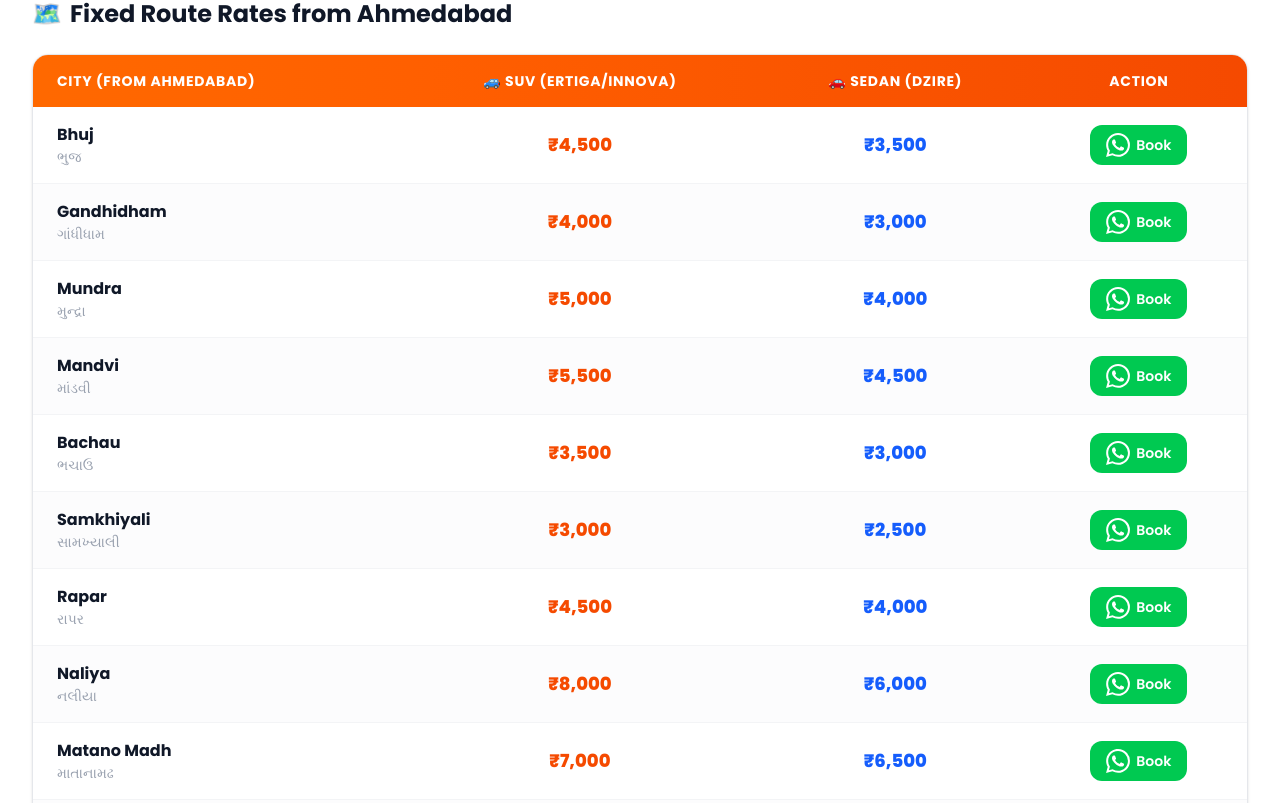
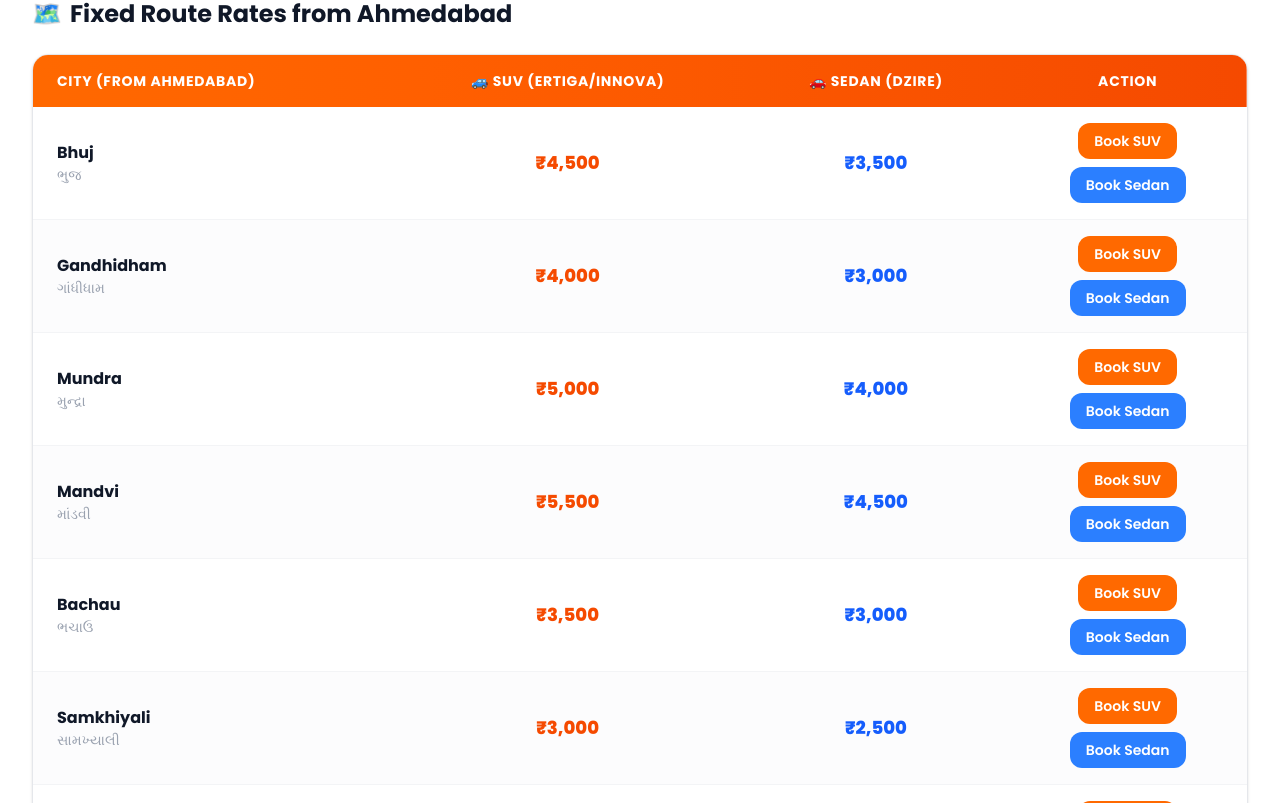
Before and after one commit to sahilvaniya/Travel-web-app, a React (Vite) app: page / in a window 1280 px wide. Shown: the part 3057-3860 px from the top of the page. Built offline with nearby package versions, Linux system fonts and the light colour scheme.

Commit message:
fixed route updated

```diff
--- a/src/components/Rates.tsx
+++ b/src/components/Rates.tsx
@@ -16,55 +16,37 @@ const suvRates = [
   { city: "White Rann", gujarati: "વ્હાઇટરણ", suv: "₹7,500", sedan: "₹6,500", },
 ];
 
-// const perKmRates = [
-//   { vehicle: "Sedan", model: "Dzire/Etios", rate: "₹12", icon: "🚗", color: "bg-blue-500" },
-//   { vehicle: "Ertiga (SUV)", model: "Maruti Ertiga", rate: "₹14", icon: "🚙", color: "bg-orange-500" },
-//   { vehicle: "Innova", model: "Toyota Innova", rate: "₹17", icon: "🚐", color: "bg-purple-500" },
-//   { vehicle: "Innova Crysta", model: "Premium SUV", rate: "₹20", icon: "👑", color: "bg-yellow-500" },
-//   { vehicle: "Tempo Traveller", model: "Force Traveller", rate: "₹35", icon: "🚌", color: "bg-green-500" },
-// ];
+export default function Rates({ openWhatsApp }: RatesProps) {
 
-export default function Rates({ openWhatsApp }: RatesProps) {
+
+  const handleBook = (
+  row: (typeof suvRates)[number],
+  vehicleType: "SUV" | "Sedan"
+) => {
+  const rate = vehicleType === "SUV" ? row.suv : row.sedan;
+  const model =
+    vehicleType === "SUV" ? "Ertiga / Innova" : "Dzire / Etios";
+
+  openWhatsApp(
+    `Hello! 🙏
+
+I need a ${vehicleType} cab from Ahmedabad to ${row.city}.
+
+📍 From: Ahmedabad
+📍 To: ${row.city} (${row.gujarati})
+🚗 Vehicle Type: ${vehicleType} (${model})
+💰 Rate: ${rate}
+
+Please confirm the booking.
+
+My Name:
+Mobile:
+Date & Time:`
+  );
+};
   return (
     <section id="rates" className="py-20 bg-white">
       <div className="max-w-7xl mx-auto px-4 sm:px-6 lg:px-8">
-        {/* Section Header */}
-        {/* <div className="text-center mb-14">
-          <span className="inline-block bg-green-100 text-green-600 text-sm font-semibold px-4 py-1.5 rounded-full mb-3">
-            💰 Rate List
-          </span>
-          <h2 className="text-3xl md:text-4xl font-extrabold text-gray-900 mb-3">
-            Our <span className="text-orange-500">Rates</span>
-          </h2>
-          <p className="text-gray-600 max-w-xl mx-auto">
-            Transparent and affordable fares from Ahmedabad to popular destinations across Gujarat.
-            No hidden charges!
-          </p>
-        </div> */}
-
-        {/* Per KM Rates */}
-        {/* <div className="mb-16">
-          <h3 className="text-xl md:text-2xl font-bold text-gray-900 mb-6 flex items-center gap-2">
-            <span className="text-2xl">⚡</span> Per Kilometer Rates
-          </h3>
-          <div className="grid grid-cols-2 sm:grid-cols-3 lg:grid-cols-5 gap-4">
-            {perKmRates.map((r) => (
-              <div
-                key={r.vehicle}
-                className="bg-white border border-gray-100 rounded-2xl p-5 text-center shadow-sm hover:shadow-md transition-all hover:-translate-y-1"
-              >
-                <div className="text-4xl mb-3">{r.icon}</div>
-                <p className="font-bold text-gray-900 text-sm mb-1">{r.vehicle}</p>
-                <p className="text-gray-400 text-xs mb-3">{r.model}</p>
-                <div className={`${r.color} text-white font-extrabold text-xl px-3 py-1.5 rounded-xl`}>
-                  {r.rate}
-                  <span className="text-sm font-medium">/km</span>
-                </div>
-              </div>
-            ))}
-          </div>
-        </div> */}
-
         {/* Fixed Route Rates Table */}
         <div>
           <h3 className="text-xl md:text-2xl font-bold text-gray-900 mb-6 flex items-center gap-2">
@@ -109,19 +91,22 @@ export default function Rates({ openWhatsApp }: RatesProps) {
                       <span className="font-extrabold text-blue-600 text-lg">{row.sedan}</span>
                     </td>
                     <td className="px-6 py-4 text-center">
+
+                      <div className="flex flex-col gap-2 items-center">
   <button
-                        onClick={() =>
-                          openWhatsApp(
-                            `Hello! 🙏\n\nI need a cab from Ahmedabad to ${row.city}.\n\n📍 From: Ahmedabad\n📍 To: ${row.city} (${row.gujarati})\n💰 Rate: SUV ${row.suv} / Sedan ${row.sedan}\n\nPlease confirm the booking.\n\nMy Name:\nMobile:\nDate & Time:`
-                          )
-                        }
-                        className="bg-green-500 hover:bg-green-600 text-white text-sm font-semibold px-4 py-2 rounded-xl transition-all hover:scale-105 flex items-center gap-1.5 mx-auto"
+    onClick={() => handleBook(row, "SUV")}
+    className="bg-orange-500 hover:bg-orange-600 text-white text-sm font-semibold px-4 py-2 rounded-xl transition-all hover:scale-105"
   >
-                          <svg className="w-6 h-6" viewBox="0 0 24 24" fill="currentColor">
-                  <path d="M17.472 14.382c-.297-.149-1.758-.867-2.03-.967-.273-.099-.471-.148-.67.15-.197.297-.767.966-.94 1.164-.173.199-.347.223-.644.075-.297-.15-1.255-.463-2.39-1.475-.883-.788-1.48-1.761-1.653-2.059-.173-.297-.018-.458.13-.606.134-.133.298-.347.446-.52.149-.174.198-.298.298-.497.099-.198.05-.371-.025-.52-.075-.149-.669-1.612-.916-2.207-.242-.579-.487-.5-.669-.51-.173-.008-.371-.01-.57-.01-.198 0-.52.074-.792.372-.272.297-1.04 1.016-1.04 2.479 0 1.462 1.065 2.875 1.213 3.074.149.198 2.096 3.2 5.077 4.487.709.306 1.262.489 1.694.625.712.227 1.36.195 1.871.118.571-.085 1.758-.719 2.006-1.413.248-.694.248-1.289.173-1.413-.074-.124-.272-.198-.57-.347m-5.421 7.403h-.004a9.87 9.87 0 01-5.031-1.378l-.361-.214-3.741.982.998-3.648-.235-.374a9.86 9.86 0 01-1.51-5.26c.001-5.45 4.436-9.884 9.888-9.884 2.64 0 5.122 1.03 6.988 2.898a9.825 9.825 0 012.893 6.994c-.003 5.45-4.437 9.884-9.885 9.884m8.413-18.297A11.815 11.815 0 0012.05 0C5.495 0 .16 5.335.157 11.892c0 2.096.547 4.142 1.588 5.945L.057 24l6.305-1.654a11.882 11.882 0 005.683 1.448h.005c6.554 0 11.89-5.335 11.893-11.893a11.821 11.821 0 00-3.48-8.413z" />
-                </svg>
-                        Book
+    Book SUV
   </button>
+
+  <button
+    onClick={() => handleBook(row, "Sedan")}
+    className="bg-blue-500 hover:bg-blue-600 text-white text-sm font-semibold px-4 py-2 rounded-xl transition-all hover:scale-105"
+  >
+    Book Sedan
+  </button>
+</div>
                     </td>
                   </tr>
                 ))}
@@ -152,37 +137,26 @@ export default function Rates({ openWhatsApp }: RatesProps) {
                     <p className="font-extrabold text-blue-600 text-xl">{row.sedan}</p>
                   </div>
                 </div>
+
+                <div className="grid grid-cols-2 gap-3">
   <button
-                  onClick={() =>
-                    openWhatsApp(
-                      `Hello! 🙏\n\nI need a cab from Ahmedabad to ${row.city}.\n\n📍 From: Ahmedabad\n📍 To: ${row.city} (${row.gujarati})\n💰 Rate: SUV ${row.suv} / Sedan ${row.sedan}\n\nPlease confirm the booking.\n\nMy Name:\nMobile:\nDate & Time:`
-                    )
-                  }
-                  className="w-full bg-green-500 hover:bg-green-600 text-white font-bold py-3 rounded-xl transition-colors flex items-center justify-center gap-2"
+    onClick={() => handleBook(row, "SUV")}
+    className="w-full bg-orange-500 hover:bg-orange-600 text-white font-bold py-3 rounded-xl transition-colors"
   >
-                    <svg className="w-6 h-6" viewBox="0 0 24 24" fill="currentColor">
-                  <path d="M17.472 14.382c-.297-.149-1.758-.867-2.03-.967-.273-.099-.471-.148-.67.15-.197.297-.767.966-.94 1.164-.173.199-.347.223-.644.075-.297-.15-1.255-.463-2.39-1.475-.883-.788-1.48-1.761-1.653-2.059-.173-.297-.018-.458.13-.606.134-.133.298-.347.446-.52.149-.174.198-.298.298-.497.099-.198.05-.371-.025-.52-.075-.149-.669-1.612-.916-2.207-.242-.579-.487-.5-.669-.51-.173-.008-.371-.01-.57-.01-.198 0-.52.074-.792.372-.272.297-1.04 1.016-1.04 2.479 0 1.462 1.065 2.875 1.213 3.074.149.198 2.096 3.2 5.077 4.487.709.306 1.262.489 1.694.625.712.227 1.36.195 1.871.118.571-.085 1.758-.719 2.006-1.413.248-.694.248-1.289.173-1.413-.074-.124-.272-.198-.57-.347m-5.421 7.403h-.004a9.87 9.87 0 01-5.031-1.378l-.361-.214-3.741.982.998-3.648-.235-.374a9.86 9.86 0 01-1.51-5.26c.001-5.45 4.436-9.884 9.888-9.884 2.64 0 5.122 1.03 6.988 2.898a9.825 9.825 0 012.893 6.994c-.003 5.45-4.437 9.884-9.885 9.884m8.413-18.297A11.815 11.815 0 0012.05 0C5.495 0 .16 5.335.157 11.892c0 2.096.547 4.142 1.588 5.945L.057 24l6.305-1.654a11.882 11.882 0 005.683 1.448h.005c6.554 0 11.89-5.335 11.893-11.893a11.821 11.821 0 00-3.48-8.413z" />
-                </svg>
-                  Book via WhatsApp
+    Book SUV
   </button>
+
+  <button
+    onClick={() => handleBook(row, "Sedan")}
+    className="w-full bg-blue-500 hover:bg-blue-600 text-white font-bold py-3 rounded-xl transition-colors"
+  >
+    Book Sedan
+  </button>
+</div>
               </div>
             ))}
           </div>
         </div>
-
-        {/* Note */}
-        {/* <div className="mt-8 bg-yellow-50 border border-yellow-200 rounded-2xl p-5 flex gap-3">
-          <span className="text-2xl flex-shrink-0">ℹ️</span>
-          <div>
-            <p className="font-bold text-yellow-800 mb-1">Note:</p>
-            <ul className="text-yellow-700 text-sm space-y-1 list-disc list-inside">
-              <li>The rates mentioned above are for one-way trips.</li>
-              <li>Different rates apply for return trips.</li>
-              <li>Tolls, parking, and state taxes are extra.</li>
-              <li>Night charges (10 PM - 6 AM) may be applicable.</li>
-            </ul>
-          </div>
-        </div> */}
       </div>
     </section>
   );
--- a/src/components/SharingTaxiForm.tsx
+++ b/src/components/SharingTaxiForm.tsx
@@ -60,6 +60,9 @@ const kutchCities = [
 //   "Airport Terminal 2": ["7:00 AM", "11:00 AM", "2:00 PM", "7:00 PM"],
 // };
 
+
+const ahmedabadTimes = ["7:00 AM", "11:00 AM", "3:00 PM", "8:00 PM", "10:00 PM"];
+
 const timingMap: Record<string, string[]> = {
   // Home pickup
   // Kutch -> Ahmedabad
@@ -79,7 +82,9 @@ const timingMap: Record<string, string[]> = {
   "Highway Chokdi": ["9:30 AM", "1:30 PM", "5:30 PM", "10:30 PM"],
 
   // Ahmedabad -> Kutch
-  Ahmedabad: ["7:00 AM", "11:00 AM", "3:00 PM", "8:00 PM","10:00 PM"],
+  // Ahmedabad: ["7:00 AM", "11:00 AM", "3:00 PM", "8:00 PM","10:00 PM"],
+    "Ahmedabad Terminal 1": ahmedabadTimes,
+  "Ahmedabad Terminal 2": ahmedabadTimes,
   "Kalupur Railway Station": ["7:30 AM", "11:30 AM", "3:30 PM", "8:30 PM"],
   "Geeta Mandir Bus Station": ["8:00 AM", "11:59 AM", "4:00 PM", "9:00 PM"],
   "Sarkhej Chokdi": ["9:00 AM", "1:00 PM", "5:00 PM", "10:00 PM"],
@@ -462,7 +467,8 @@ _Sharing taxi service is available only for Ahmedabad ⇄ Kutch routes._`;
           {
   point: "Ahmedabad Terminal 1 / Terminal 2",
   note: "Airport pickup",
-    times: timingMap["Ahmedabad"],
+    // times: timingMap["Ahmedabad"],
+      times: ahmedabadTimes,
 },
           {
             point: "Kalupur Railway Station",
@@ -730,9 +736,9 @@ _Sharing taxi service is available only for Ahmedabad ⇄ Kutch routes._`;
     ))}
   </select>
 
-  {/* <p className="text-xs text-gray-500 mt-1">
+  <p className="text-xs text-gray-500 mt-1">
     Choose from the fixed pickup timings shown above.
-  </p> */}
+  </p>
 
   {errors.time && <p className="text-red-500 text-xs mt-1">⚠️ {errors.time}</p>}
 </div>
```
Lines whose indentation alone changed are shown as unchanged.
